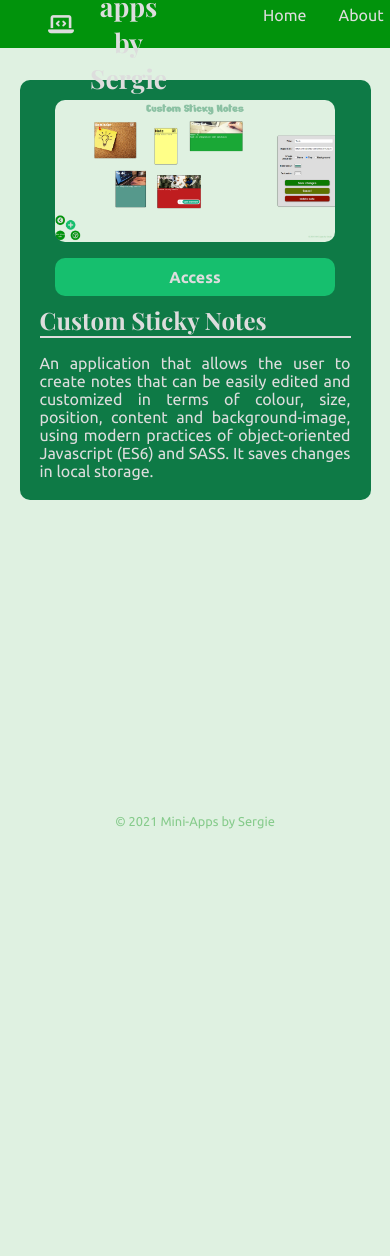
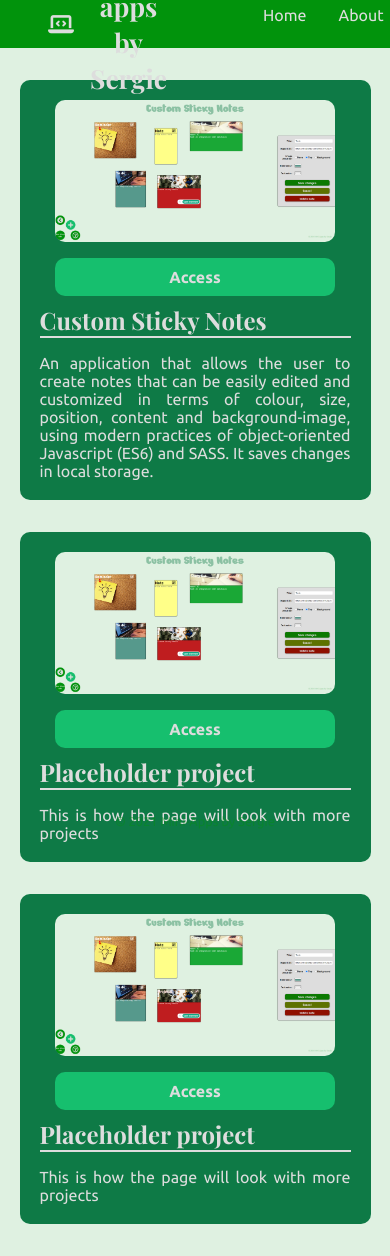
Before and after one commit to Sergie-AGA/Mini_Apps, a React (Create React App) app: page / in a window 390 px wide. Shown: the top 1256 px of the page. Before the commit the page ends 844 px from the top, so only its background shows below. Built offline with nearby package versions, Linux system fonts and the light colour scheme.

Commit message:
Added and styled placeholder projects

```diff
--- a/public/css/style.css
+++ b/public/css/style.css
@@ -56,6 +56,11 @@ a {
   border-radius: 10px;
   padding: 20px;
   min-height: 12rem; }
+  .project:nth-of-type(2) {
+    flex-direction: row-reverse; }
+    @media screen and (max-width: 768px) {
+      .project:nth-of-type(2) {
+        flex-direction: column; } }
   @media screen and (max-width: 768px) {
     .project {
       flex-direction: column; } }
--- a/sass/_components.scss
+++ b/sass/_components.scss
@@ -9,6 +9,12 @@
   border-radius: 10px;
   padding: 20px;
   min-height: 12rem;
+  &:nth-of-type(2) {
+    flex-direction: row-reverse;
+    @media screen and (max-width: $mobile) {
+      flex-direction: column;
+    }
+  }
   @media screen and (max-width: $mobile) {
     flex-direction: column;
   }
--- a/src/components/projects/Projects.jsx
+++ b/src/components/projects/Projects.jsx
@@ -35,6 +35,25 @@ const Projects = () => {
     false,
     "https://sergie-aga.github.io/Mini_Apps/app-list/custom-sticky-notes/index.html"
   );
+
+  const project2 = new ProjectTemplate(
+    1,
+    "Placeholder project",
+    "This is how the page will look with more projects",
+    customStickyNotesLogo,
+    false,
+    "#"
+  );
+
+  const project3 = new ProjectTemplate(
+    2,
+    "Placeholder project",
+    "This is how the page will look with more projects",
+    customStickyNotesLogo,
+    false,
+    "#"
+  );
+
   return (
     <Fragment>
       {activeProjects.map((project) => (
```
Also changed, not shown: 2 other files (tests, documents, lock files or other folders).
